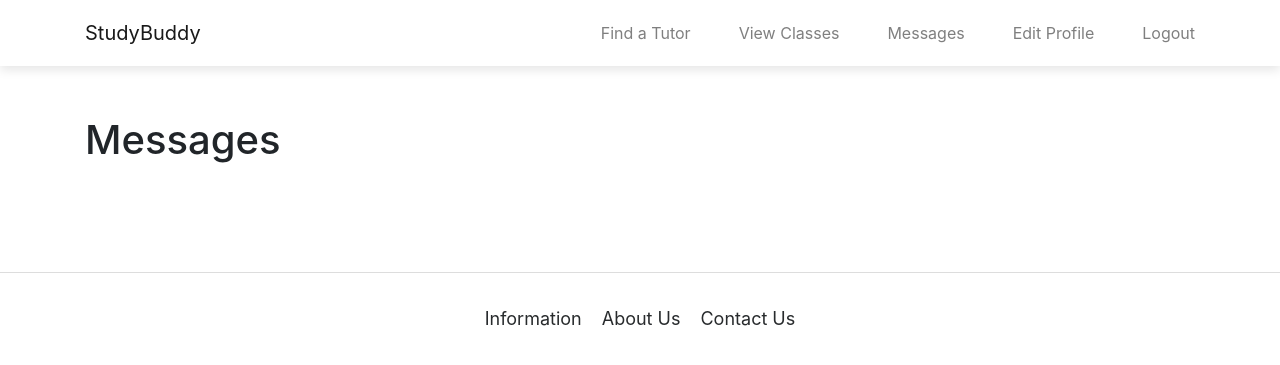
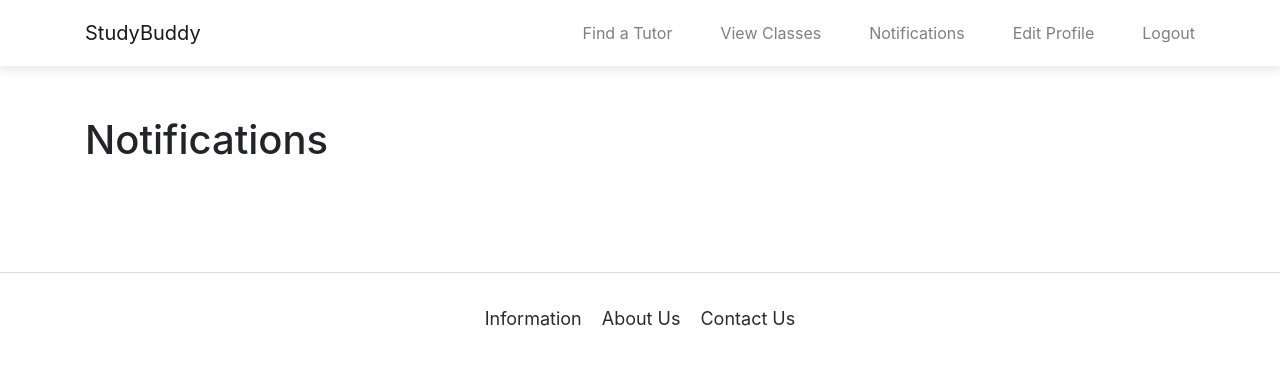
Before and after one commit to sierraarnold/cs3240-studybuddy, a Django app: page /notifications in a window 1280 px wide. Shown: the top 365 px of the page. Run offline with Django 3.2, Linux system fonts and the light colour scheme; the visitor is signed in with stand-in values (Sample User, id 1); data that the repository does not hold is empty; some libraries are stand-ins or nearby versions.

Commit message:
refine profile and notifications ui

```diff
--- a/login/templates/login/base.html
+++ b/login/templates/login/base.html
@@ -43,11 +43,11 @@
                   -->
                   {% if user.is_authenticated %}
                     {% if request.session.notificationCount == 0 %}
-                      <li class="nav-item item" role="presentation"><a class="nav-link" href="{% url 'login:notifications' %}">Messages</a></li>
+                      <li class="nav-item item" role="presentation"><a class="nav-link" href="{% url 'login:notifications' %}">Notifications</a></li>
                       {% else %}
                         <li class="nav-item item" role="presentation">
                           <a class="nav-link" href="{% url 'login:notifications' %}">
-                            Messages<span class="badge badge-pill badge-danger">{{request.session.notificationCount}}</span>
+                            Notifications<span class="badge badge-pill badge-danger">{{request.session.notificationCount}}</span>
                           </a>
                         </li>
                     {% endif %}
--- a/login/templates/login/notifications.html
+++ b/login/templates/login/notifications.html
@@ -11,7 +11,7 @@
               <!-- all_notifications is mobile notifications and device notifications combined -->
               {% if all_notifications %}
 
-                <h1>Messages</h1>
+                <h1>Notifications</h1>
                 <ul class="list-group d-flex flex-wrap">
                   <!-- Show a card with the sender username, sender email, and message -->
                   {% for message in all_notifications|makeList %}
```
Also changed, not shown: login/templates/login/edit_profile.html (+4 -3 lines).
